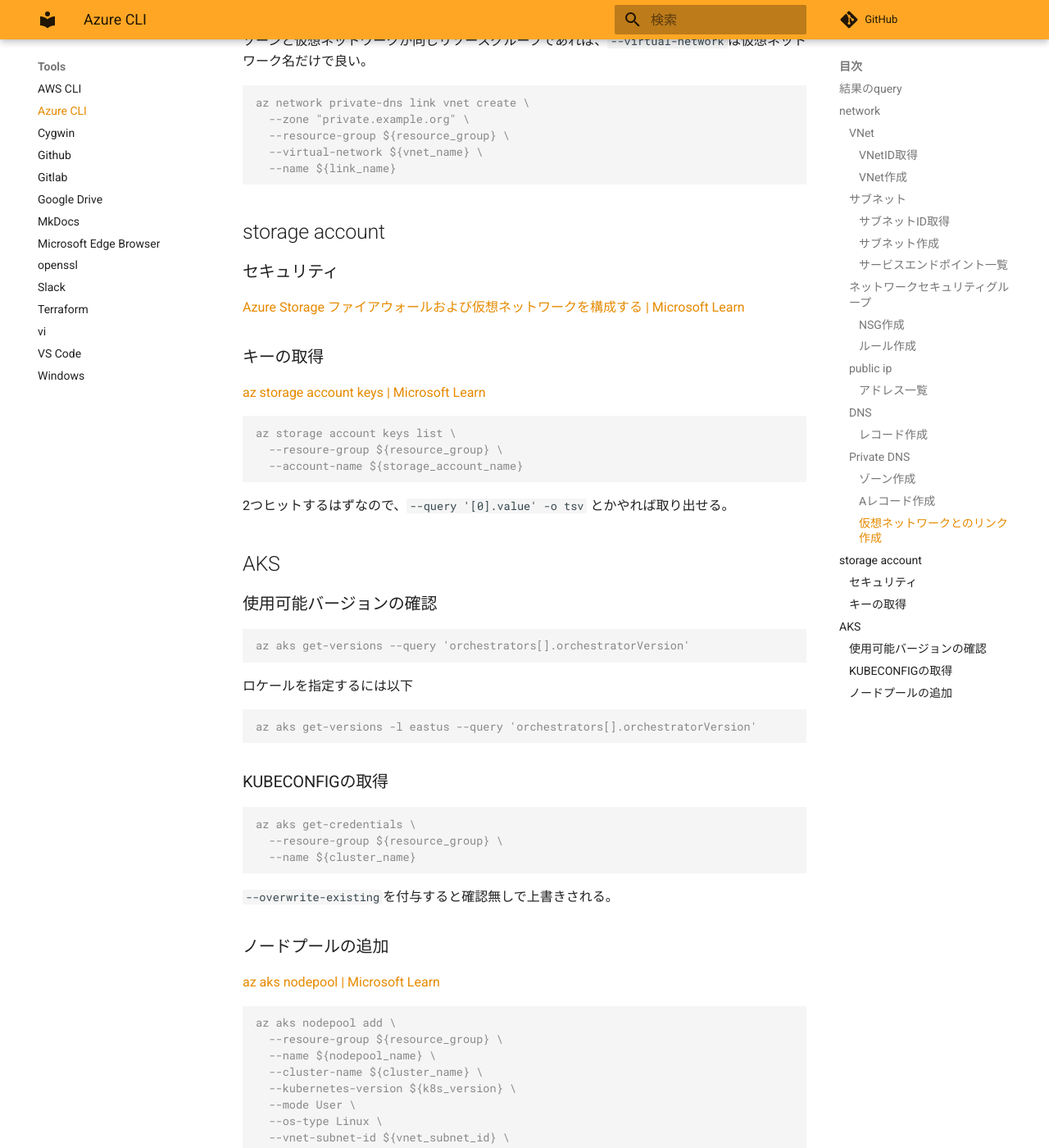
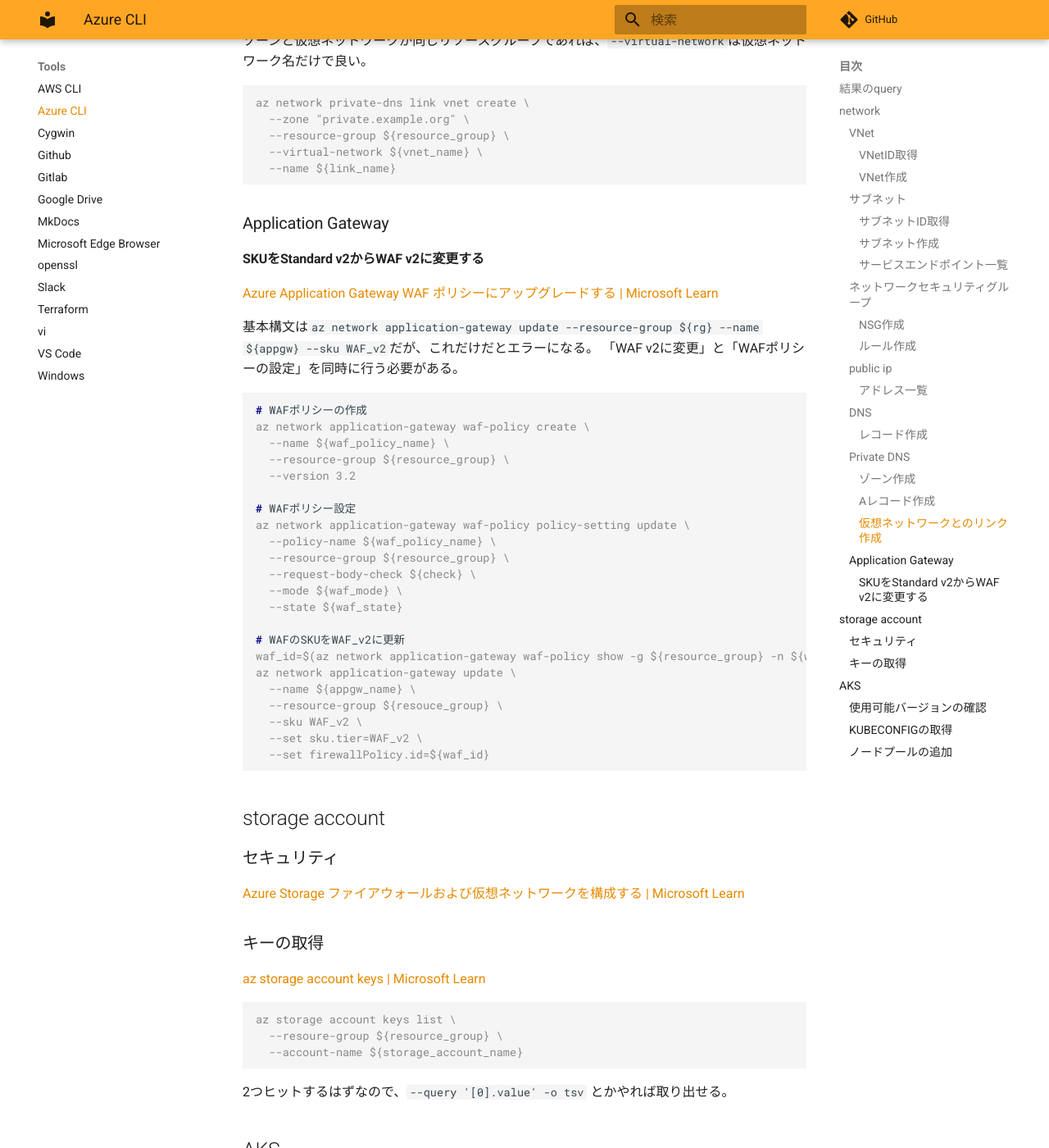
Before and after one commit to zaki-lknr/docs, an MkDocs documentation site: the page built from docs/Tools/az.md, in a window 1280 px wide and 1400 px high, scrolled down 3562 px. Shown: the whole window at 82% size. Built offline with MkDocs 1.6.1 and Material for MkDocs 9.7.7, drawn with Linux system fonts in a browser that asks for light colours; comment, search, counter and statistics services are not loaded.

Commit message:
add: tools/az: アプリケーションゲートウェイのWAF v2設定

````diff
--- a/docs/Tools/az.md
+++ b/docs/Tools/az.md
@@ -180,6 +180,40 @@ az network private-dns link vnet create \
   --name ${link_name}
 ```
 
+### Application Gateway
+
+#### SKUをStandard v2からWAF v2に変更する
+
+[Azure Application Gateway WAF ポリシーにアップグレードする | Microsoft Learn](https://learn.microsoft.com/ja-jp/azure/web-application-firewall/ag/upgrade-ag-waf-policy?tabs=portal)
+
+基本構文は`az network application-gateway update --resource-group ${rg} --name ${appgw} --sku WAF_v2`だが、これだけだとエラーになる。
+「WAF v2に変更」と「WAFポリシーの設定」を同時に行う必要がある。
+
+```console
+# WAFポリシーの作成
+az network application-gateway waf-policy create \
+  --name ${waf_policy_name} \
+  --resource-group ${resource_group} \
+  --version 3.2
+
+# WAFポリシー設定
+az network application-gateway waf-policy policy-setting update \
+  --policy-name ${waf_policy_name} \
+  --resource-group ${resource_group} \
+  --request-body-check ${check} \
+  --mode ${waf_mode} \
+  --state ${waf_state}
+
+# WAFのSKUをWAF_v2に更新
+waf_id=$(az network application-gateway waf-policy show -g ${resource_group} -n ${waf_policy_name} --query id -o tsv)
+az network application-gateway update \
+  --name ${appgw_name} \
+  --resource-group ${resouce_group} \
+  --sku WAF_v2 \
+  --set sku.tier=WAF_v2 \
+  --set firewallPolicy.id=${waf_id}
+```
+
 ## storage account
 
 ### セキュリティ
````
